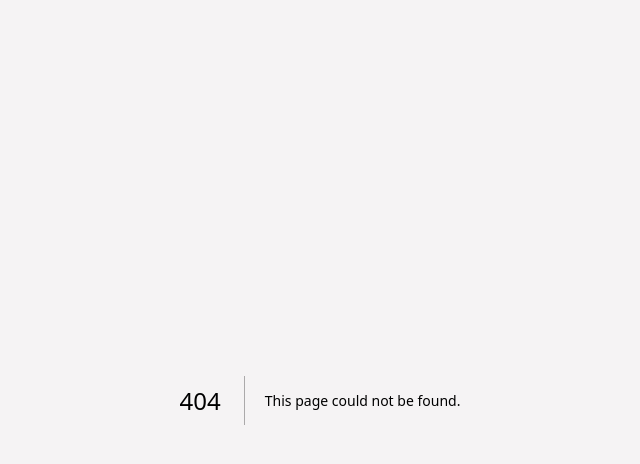
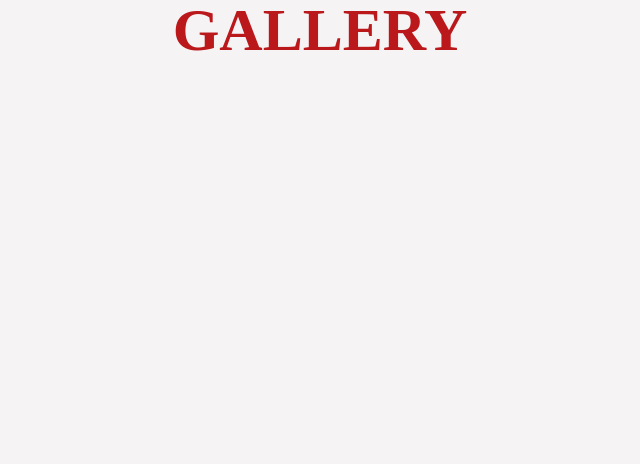
Before and after one commit to jmartinpizarro/ui-p4, a Next.js app: page /gallery in a window 1280 px wide. Before the commit this address had no page. Shown: the top 464 px of the page, without its empty margins (320-960 px from the left). Built offline with nearby package versions, Linux system fonts and the light colour scheme.

Commit message:
Add route of gallery for example

```diff
--- /dev/null
+++ b/src/app/gallery/page.tsx
@@ -0,0 +1,7 @@
+import Header from "@/components/Header"
+
+export default function Gallery() {
+    return(
+        <Header text="Gallery" color="red"/>
+    )
+}
```
